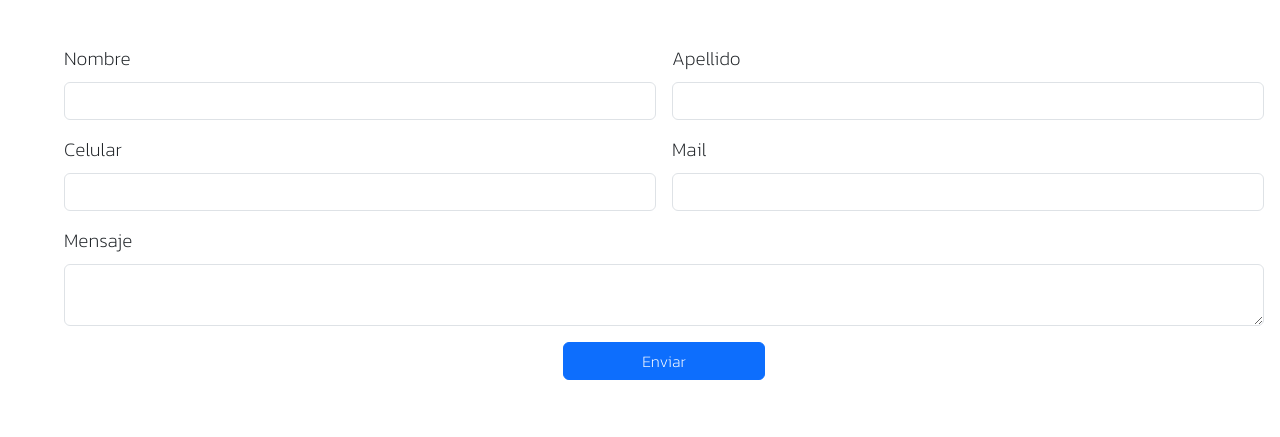
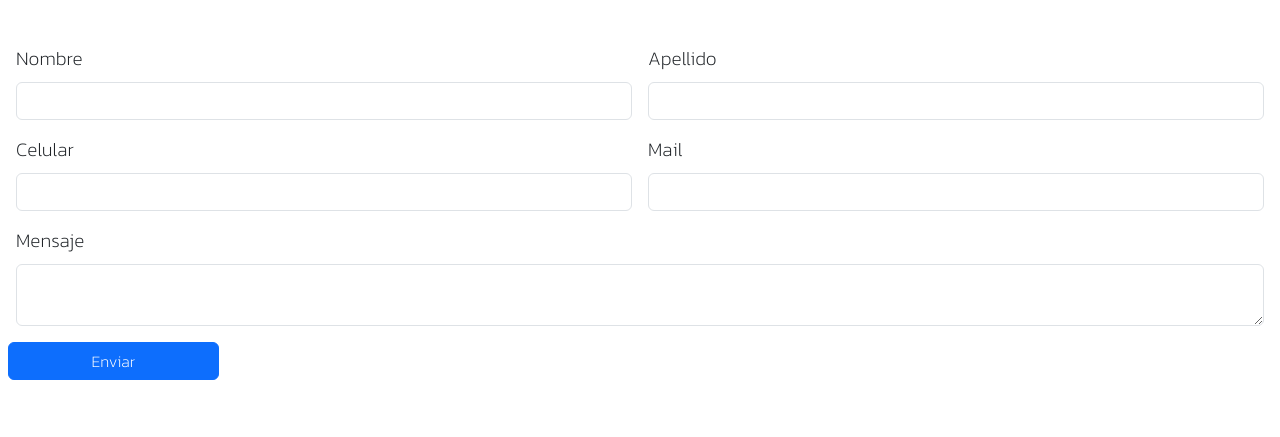
Before and after one commit to lolobagnoli/Web-Arquiurban, a plain HTML site: page Pages/contactanos.html in a window 1280 px wide. Shown: the part 363-800 px from the top of the page. Drawn offline with nearby package versions, Linux system fonts and the light colour scheme.

Commit message:
pre sass(VF5.2)

```diff
--- a/css/estilo.css
+++ b/css/estilo.css
@@ -168,9 +168,8 @@ font-weight: bold;
 }
 #form{
     text-align: left;
-    padding-left: 4rem;
+    padding-left: 1rem;
     padding-bottom: 6.5rem;
-    justify-content: center;
 }
 .port_enej{
     width: 100%;
```
